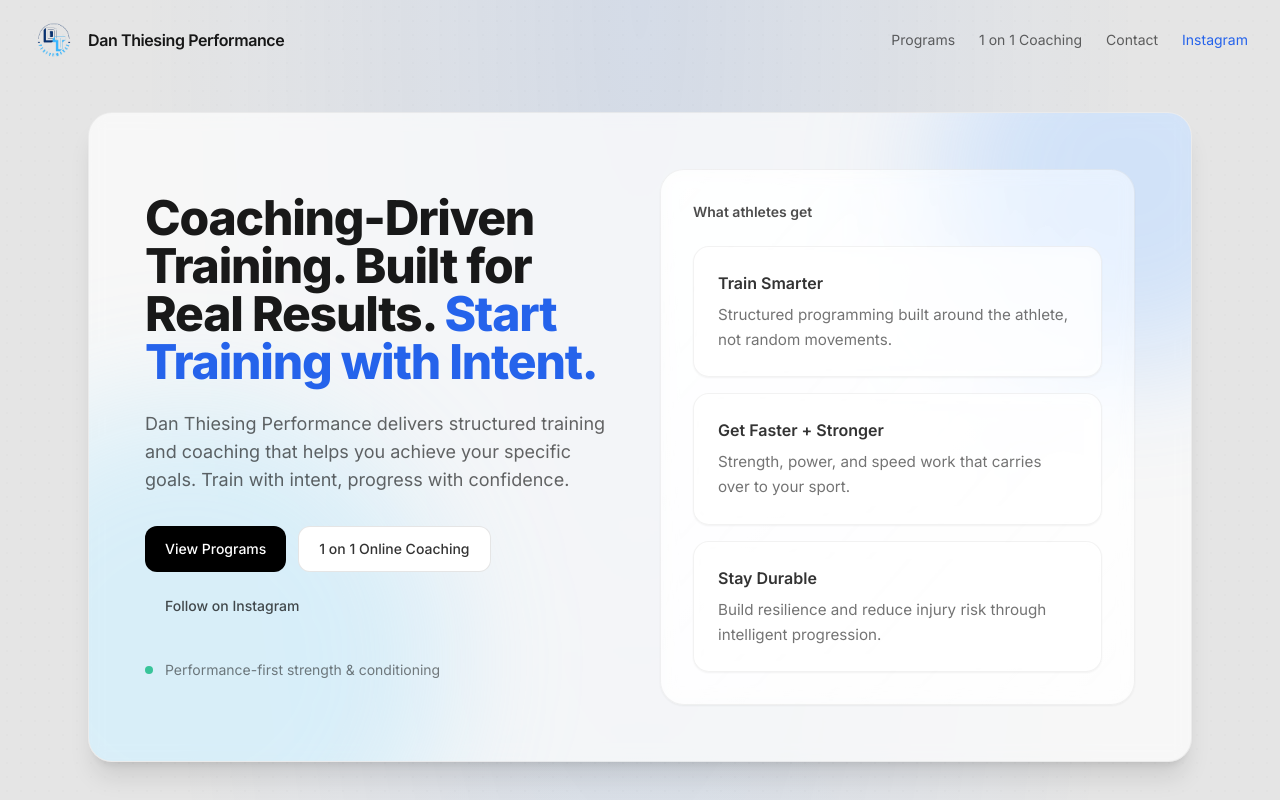
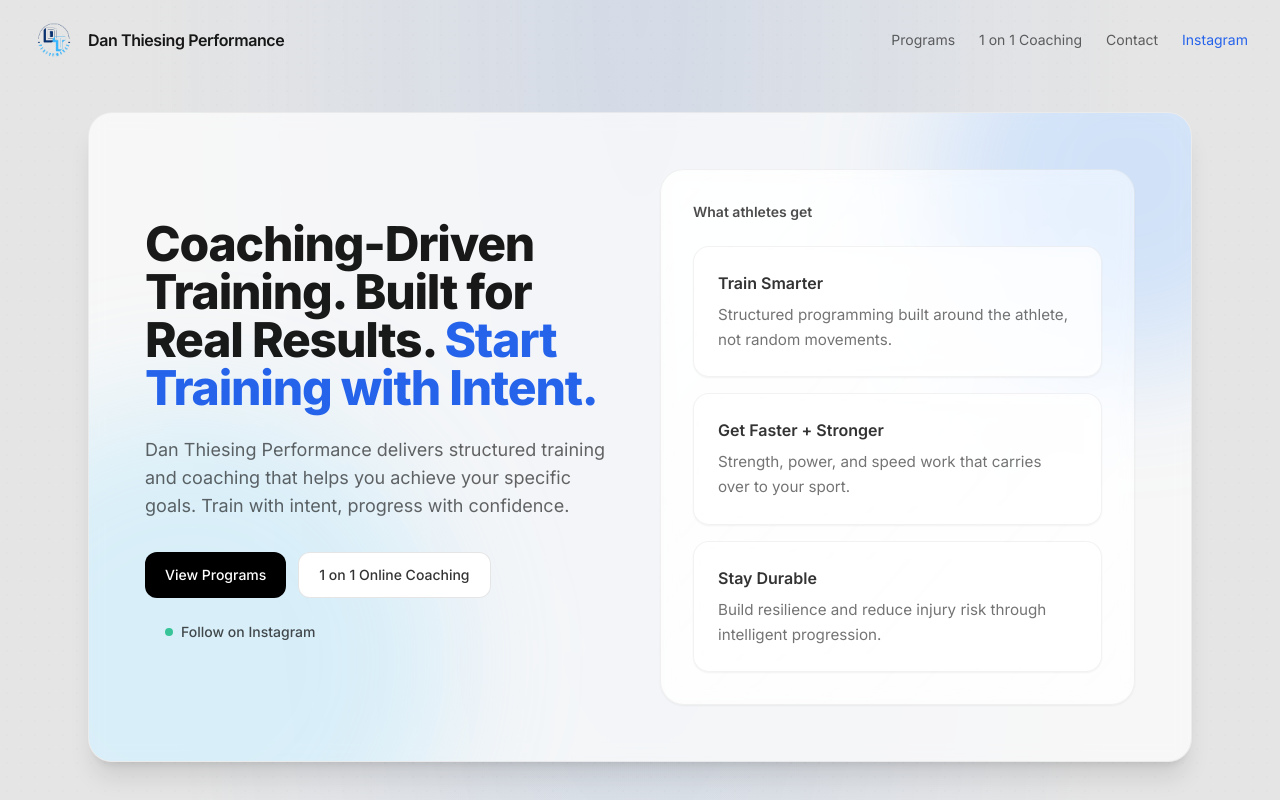
Before and after one commit to willvacc/dan-thiesing-performance, a Next.js app: page / in a window 1280 px wide. Shown: the top 800 px of the page. Built offline with nearby package versions, Linux system fonts and the light colour scheme.

Commit message:
formatting

```diff
--- a/app/page.tsx
+++ b/app/page.tsx
@@ -15,6 +15,7 @@ export default function HomePage() {
         <div className="pointer-events-none absolute -bottom-40 -left-40 h-[520px] w-[520px] rounded-full bg-sky-300/25 blur-3xl" />
 
         <div className="relative grid gap-10 p-10 sm:p-14 lg:grid-cols-2 lg:items-center">
+          {/* LEFT COLUMN */}
           <div>
             <Reveal>
               <h1 className="text-4xl font-extrabold tracking-tight text-black/90 sm:text-5xl">
@@ -40,31 +41,28 @@ export default function HomePage() {
                   <Link href="/coaching">1 on 1 Online Coaching</Link>
                 </Button>
 
-                <Button
-                  asChild
-                  variant="ghost"
-                >
-                  <a href="https://instagram.com/danthiesing" target="_blank">
+                <Button asChild variant="ghost">
+                  <a
+                    href="https://instagram.com/danthiesing"
+                    target="_blank"
+                    className="flex items-center gap-2"
+                  >
+                    <span className="inline-flex h-2 w-2 rounded-full bg-emerald-500/80" />
                     Follow on Instagram
                   </a>
                 </Button>
               </div>
             </Reveal>
-
-            <Reveal delay={0.22}>
-              <div className="mt-8 flex items-center gap-3 text-sm text-black/50">
-                <span className="inline-flex h-2 w-2 rounded-full bg-emerald-500/80" />
-                Performance-first strength & conditioning
-              </div>
-            </Reveal>
           </div>
 
-          {/* right side “visual” panel */}
+          {/* RIGHT COLUMN */}
           <Reveal delay={0.12}>
             <div className="relative">
               <div className="absolute inset-0 -z-10 rounded-3xl bg-gradient-to-br from-white/30 to-white/0" />
               <div className="rounded-3xl border border-black/5 bg-white/50 p-8 shadow-sm backdrop-blur">
-                <div className="text-sm font-semibold text-black/70">What athletes get</div>
+                <div className="text-sm font-semibold text-black/70">
+                  What athletes get
+                </div>
                 <div className="mt-6 grid gap-4">
                   <Card title="Train Smarter" desc="Structured programming built around the athlete, not random movements." />
                   <Card title="Get Faster + Stronger" desc="Strength, power, and speed work that carries over to your sport." />
@@ -75,6 +73,8 @@ export default function HomePage() {
           </Reveal>
         </div>
       </section>
+
+
       {/* ABOUT SECTION */}
       <section className="relative mt-32">
         <div className="mx-auto grid max-w-6xl grid-cols-1 gap-16 px-6 md:grid-cols-2 items-center">
```
